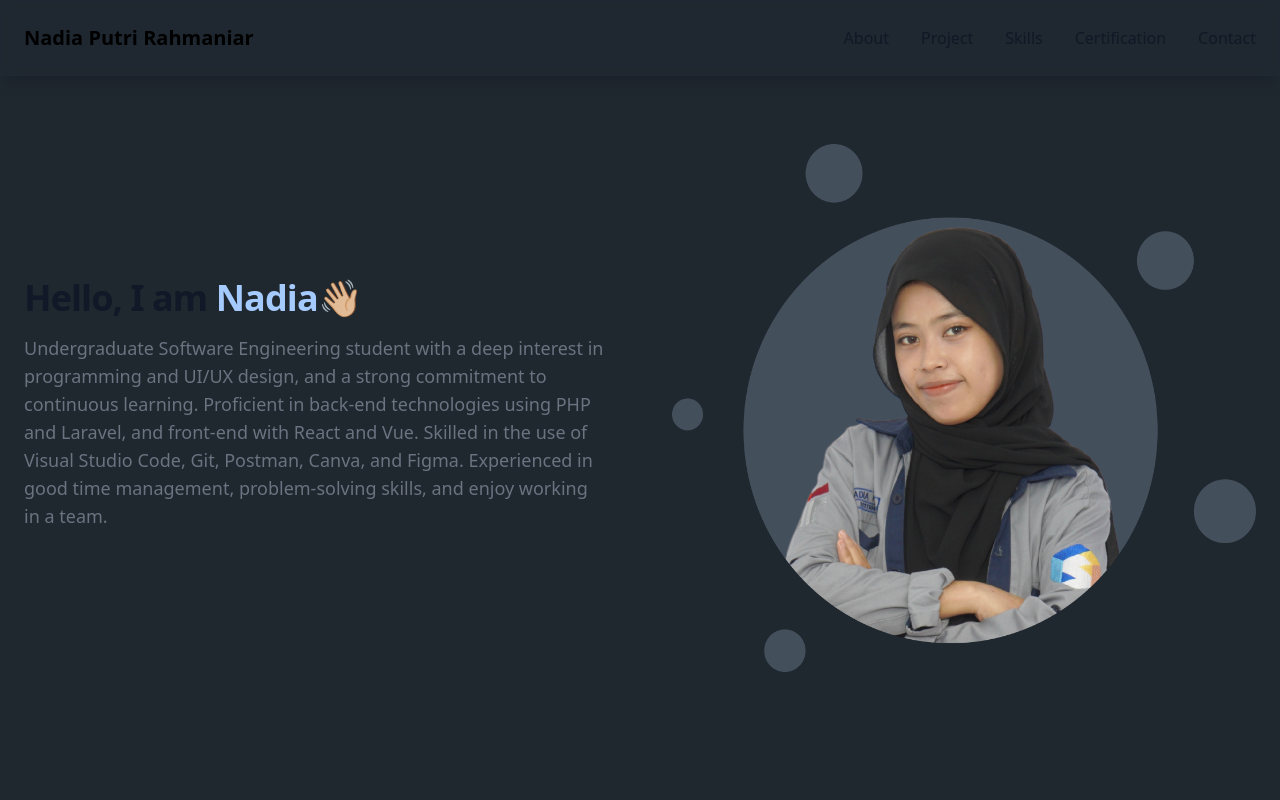
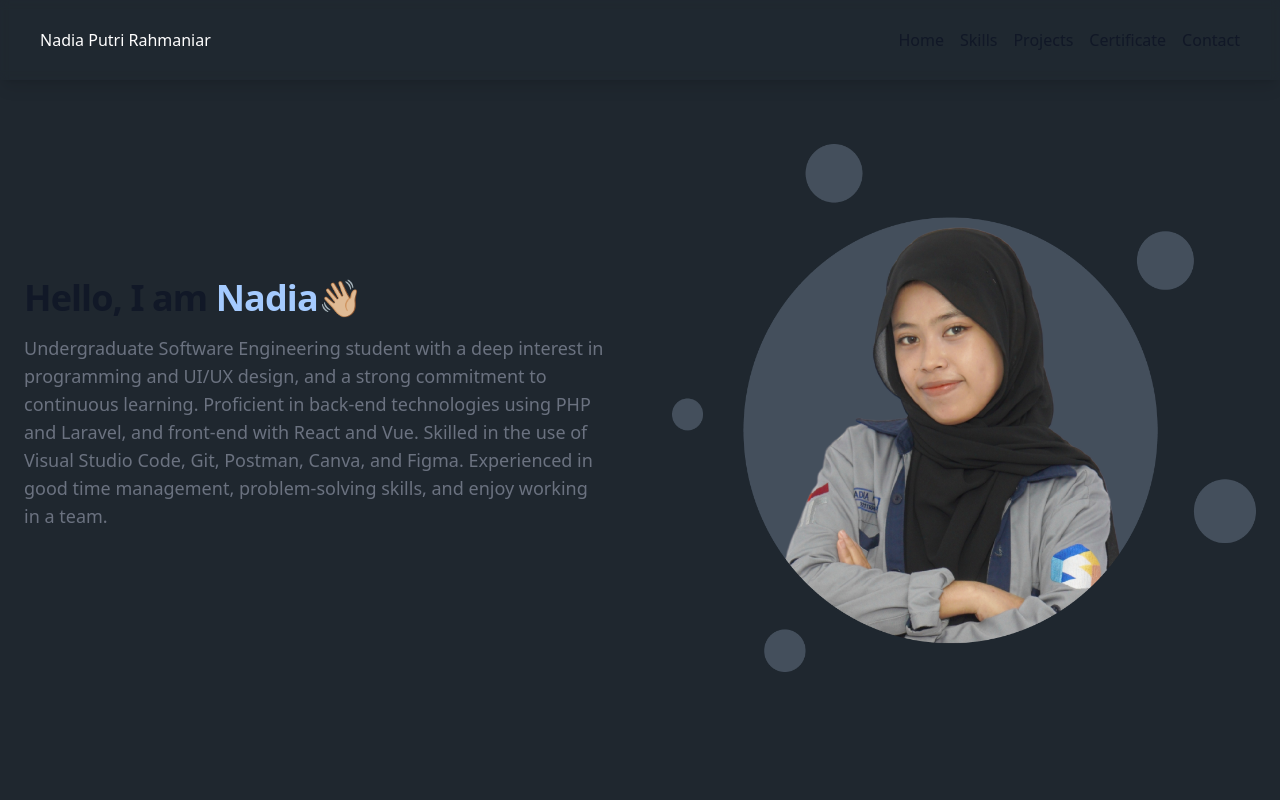
Before and after one commit to nadiaputrirah/nadiaputrirah.github.io, a React (Create React App) app: page / in a window 1280 px wide. Shown: the top 800 px of the page. Built offline with nearby package versions, Linux system fonts and the light colour scheme.

Commit message:
Update Navbar

```diff
--- a/src/components/Navigasi/navbar.js
+++ b/src/components/Navigasi/navbar.js
@@ -1,53 +1,77 @@
 import React, { useState } from "react";
+import { NavLink } from "react-router-dom";
 
-export default function Navbars() {
-  const [isNavbarVisible, setIsNavbarVisible] = useState(false);
+function Navbars() {
+  const [isOpen, setIsOpen] = useState(false);
 
   const toggleNavbar = () => {
-    setIsNavbarVisible(!isNavbarVisible);
+    setIsOpen(!isOpen);
   };
 
+  const links = [
+    { link: "/", label: "Home" },
+    { link: "/skills", label: "Skills" },
+    { link: "/project", label: "Projects" },
+    { link: "/certificate", label: "Certificate" },
+    { link: "/contact", label: "Contact" },
+  ];
+
   return (
-    <div>
-      {/* navbar */}
     <nav className="border-gray-200 fixed w-full z-10 top-0 backdrop-blur-sm bg-[#232D38]/20 shadow-lg p-2">
-        <div className="max-w-screen-xl flex flex-wrap items-center justify-between mx-auto p-4">
-          <a href="https://flowbite.com/" className="flex items-center space-x-3 rtl:space-x-reverse">
-              <span className="self-center text-xl font-semibold whitespace-nowrap dark:text-white">Nadia Putri Rahmaniar</span>
-          </a>
+      <div className="max-w-screen-xl mx-auto px-4 sm:px-6 lg:px-8">
+        <div className="flex items-center justify-between h-16">
+          <div className="flex items-center">
+            <p className="text-white">Nadia Putri Rahmaniar</p>
+          </div>
+          <div className="hidden md:block">
+            <div className="ml-4 flex items-center md:ml-6">
+              <div className="flex space-x-4">
+                {links.map((link) => (
+                  <NavLink
+                    key={link.label}
+                    to={link.link}
+                    activeClassName="text-blue-700"
+                    className="text-gray-900 hover:text-blue-200 dark:text-white dark:hover:text-blue-500"
+                  >
+                    {link.label}
+                  </NavLink>
+                ))}
+              </div>
+            </div>
+          </div>
+          <div className="-mr-2 flex md:hidden">
             <button
               onClick={toggleNavbar}
-            type="button"
-            className="inline-flex items-center p-2 w-10 h-10 justify-center text-sm text-gray-500 rounded-lg md:hidden hover:bg-gray-100 focus:outline-none focus:ring-2 focus:ring-gray-200 dark:text-gray-400 dark:hover:bg-gray-700 dark:focus:ring-gray-600"
-            aria-controls="navbar-default"
-            aria-expanded={isNavbarVisible}
+              className="inline-flex items-center justify-center p-2 rounded-md text-gray-400 hover:text-gray-500 focus:outline-none focus:ring-2 focus:ring-inset focus:ring-white"
+              aria-expanded={isOpen ? "true" : "false"}
             >
               <span className="sr-only">Open main menu</span>
-              <svg className="w-5 h-5" aria-hidden="true" xmlns="http://www.w3.org/2000/svg" fill="none" viewBox="0 0 17 14">
-                  <path stroke="currentColor" strokeLinecap="round" strokeLinejoin="round" strokeWidth="2" d="M1 1h15M1 7h15M1 13h15"/>
+              <svg className={`${isOpen ? 'hidden' : 'block'} h-6 w-6`} xmlns="http://www.w3.org/2000/svg" fill="none" viewBox="0 0 24 24" stroke="currentColor">
+                <path strokeLinecap="round" strokeLinejoin="round" strokeWidth="2" d="M4 6h16M4 12h16M4 18h16" />
+              </svg>
+              <svg className={`${isOpen ? 'block' : 'hidden'} h-6 w-6`} xmlns="http://www.w3.org/2000/svg" fill="none" viewBox="0 0 24 24" stroke="currentColor">
+                <path strokeLinecap="round" strokeLinejoin="round" strokeWidth="2" d="M6 18L18 6M6 6l12 12" />
               </svg>
             </button>
-          <div className={`${isNavbarVisible ? 'block' : 'hidden'} w-full md:block md:w-auto`} id="navbar-default">
-            <ul className="font-medium flex flex-col p-4 md:p-0 mt-4 border border-gray-100 bg-dark rounded-lg md:flex-row md:space-x-8 rtl:space-x-reverse md:mt-0 md:border-0">
-              <li>
-                <a href="/" className="block py-2 px-3 text-gray-900 rounded hover:bg-gray-100 md:hover:bg-transparent md:border-0 md:hover:text-blue-400 md:p-0 dark:text-white md:dark:hover:text-blue-500 dark:hover:bg-gray-700 dark:hover:text-white md:dark:hover:bg-transparent">About</a>
-              </li>
-              <li>
-                <a href="/project" className="block py-2 px-3 text-gray-900 rounded hover:bg-gray-100 md:hover:bg-transparent md:border-0 md:hover:text-blue-400 md:p-0 dark:text-white md:dark:hover:text-blue-500 dark:hover:bg-gray-700 dark:hover:text-white md:dark:hover:bg-transparent">Project</a>
-              </li>
-              <li>
-                <a href="/skills" className="block py-2 px-3 text-gray-900 rounded hover:bg-gray-100 md:hover:bg-transparent md:border-0 md:hover:text-blue-400 md:p-0 dark:text-white md:dark:hover:text-blue-500 dark:hover:bg-gray-700 dark:hover:text-white md:dark:hover:bg-transparent">Skills</a>
-              </li>
-              <li>
-                <a href="/certificate" className="block py-2 px-3 text-gray-900 rounded hover:bg-gray-100 md:hover:bg-transparent md:border-0 md:hover:text-blue-400 md:p-0 dark:text-white md:dark:hover:text-blue-500 dark:hover:bg-gray-700 dark:hover:text-white md:dark:hover:bg-transparent">Certification</a>
-              </li>
-              <li>
-                <a href="/contact" className="block py-2 px-3 text-gray-900 rounded hover:bg-gray-100 md:hover:bg-transparent md:border-0 md:hover:text-blue-400 md:p-0 dark:text-white md:dark:hover:text-blue-500 dark:hover:bg-gray-700 dark:hover:text-white md:dark:hover:bg-transparent">Contact</a>
-              </li>
-            </ul>
+          </div>
+        </div>
+      </div>
+      <div className={`${isOpen ? 'block' : 'hidden'} md:hidden`}>
+        <div className="px-2 pt-2 pb-3 space-y-1 sm:px-3">
+          {links.map((link) => (
+            <NavLink
+              key={link.label}
+              to={link.link}
+              activeClassName="text-blue-700 bg-gray-50"
+              className="block px-3 py-2 rounded-md text-base font-medium text-white hover:bg-gray-50 dark:text-white dark:hover:bg-gray-700"
+            >
+              {link.label}
+            </NavLink>
+          ))}
         </div>
       </div>
     </nav>
-    </div>
   );
 }
+
+export default Navbars;
```
Also changed, not shown: src/styles/tailwind.css. Lines whose indentation alone changed are shown as unchanged.
